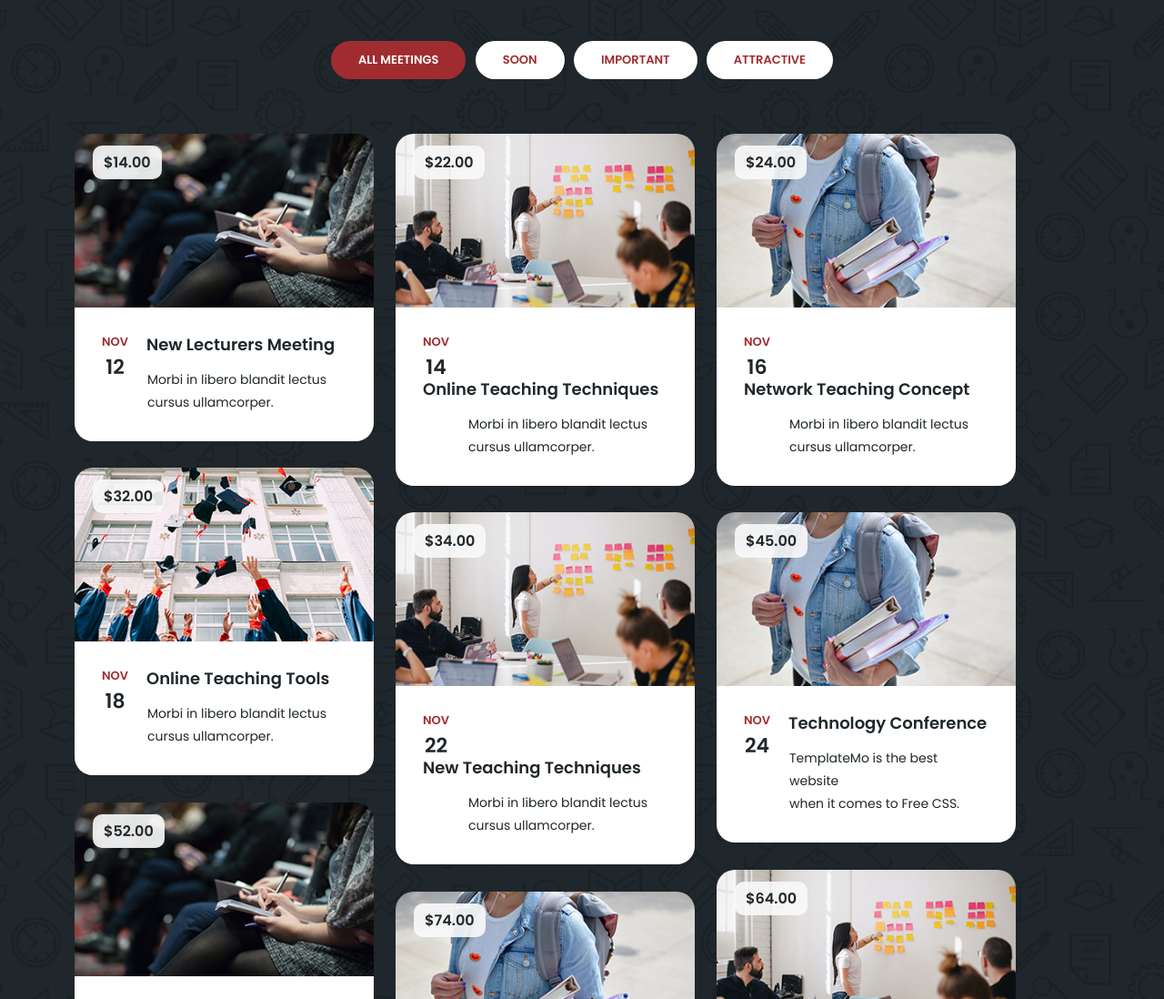
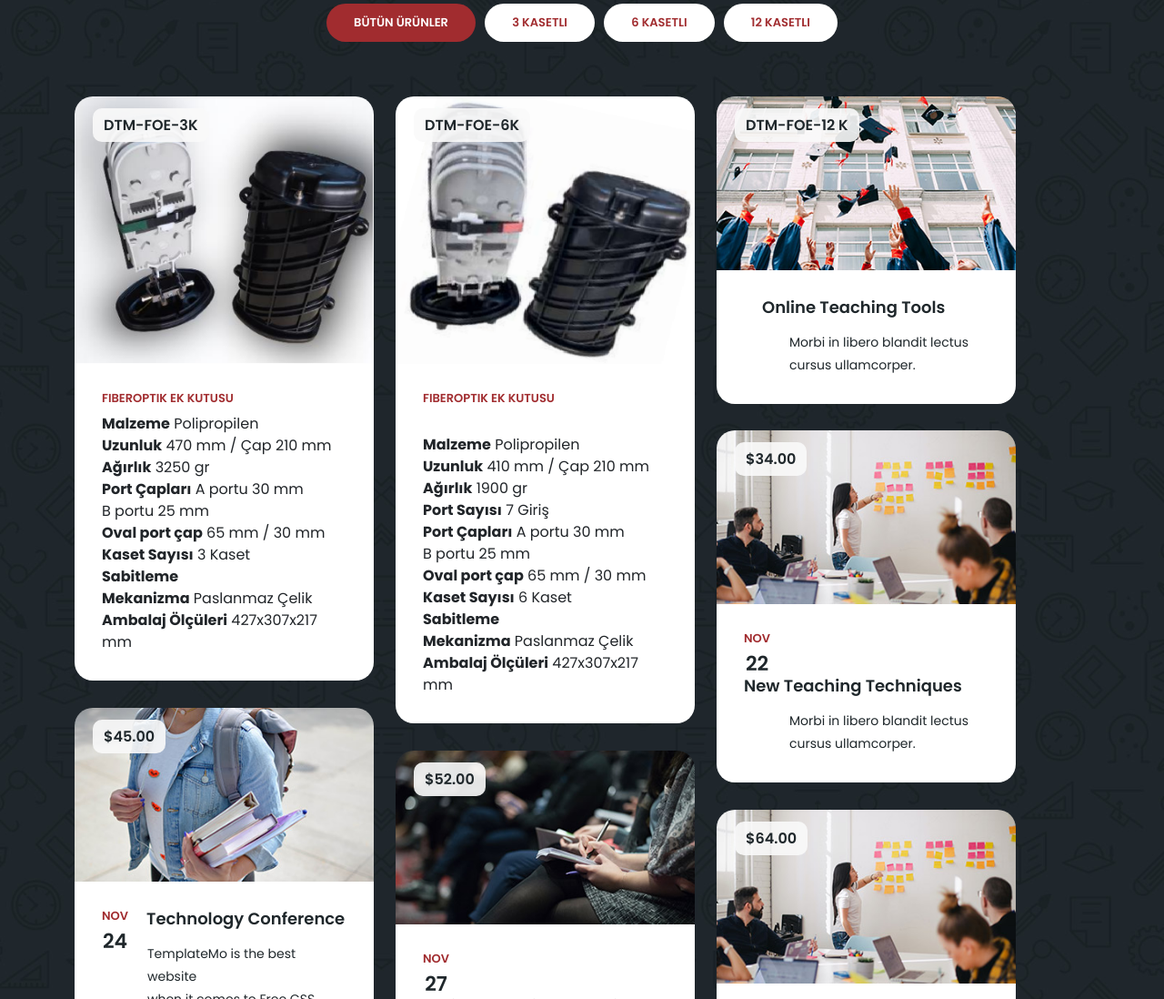
Before and after one commit to god-hephaestus/dtm-telekom, a plain HTML site: page meetings.html in a window 1280 px wide. Shown: the part 577-1675 px from the top of the page at 91% size. Drawn offline with nearby package versions, Linux system fonts and the light colour scheme.

Commit message:
putting in more product data to display

```diff
--- a/meetings.html
+++ b/meetings.html
@@ -9,7 +9,7 @@
     <meta name="author" content="Template Mo">
     <link href="https://fonts.googleapis.com/css?family=Poppins:100,200,300,400,500,600,700,800,900" rel="stylesheet">
 
-    <title>Education - List of Meetings</title>
+    <title>Ürünler - DTM Telekom</title>
 
     <!-- Bootstrap core CSS -->
     <link href="vendor/bootstrap/css/bootstrap.min.css" rel="stylesheet">
@@ -32,29 +32,6 @@ https://templatemo.com/tm-569-edu-meeting
 <body>
 
 
-
-  <!-- Sub Header -->
-  <div class="sub-header">
-    <div class="container">
-      <div class="row">
-        <div class="col-lg-8 col-sm-8">
-          <div class="left-content">
-            <p>This is an educational <em>HTML CSS</em> template by TemplateMo website.</p>
-          </div>
-        </div>
-        <div class="col-lg-4 col-sm-4">
-          <div class="right-icons">
-            <ul>
-              <li><a href="#"><i class="fa fa-facebook"></i></a></li>
-              <li><a href="#"><i class="fa fa-twitter"></i></a></li>
-              <li><a href="#"><i class="fa fa-behance"></i></a></li>
-              <li><a href="#"><i class="fa fa-linkedin"></i></a></li>
-            </ul>
-          </div>
-        </div>
-      </div>
-    </div>
-  </div>
 
   <!-- ***** Header Area Start ***** -->
   <header class="header-area header-sticky">
@@ -97,8 +74,8 @@ https://templatemo.com/tm-569-edu-meeting
     <div class="container">
       <div class="row">
         <div class="col-lg-12">
-          <h6>Here are our upcoming meetings</h6>
-          <h2>Upcoming Meetings</h2>
+          <h6>Lorem Ipsum</h6>
+          <h2>Lorem Ipsum</h2>
         </div>
       </div>
     </div>
@@ -112,84 +89,94 @@ https://templatemo.com/tm-569-edu-meeting
             <div class="col-lg-12">
               <div class="filters">
                 <ul>
-                  <li data-filter="*"  class="active">All Meetings</li>
-                  <li data-filter=".soon">Soon</li>
-                  <li data-filter=".imp">Important</li>
-                  <li data-filter=".att">Attractive</li>
+                  <li data-filter="*"  class="active">Bütün Ürünler</li>
+                  <li data-filter=".soon">3 Kasetli</li> <!-- SOON -->
+                  <li data-filter=".imp">6 Kasetli</li> <!-- IMP -->
+                  <li data-filter=".att">12 Kasetli</li> <!-- ATT -->
                 </ul>
               </div>
             </div>
             <div class="col-lg-12">
               <div class="row grid">
-                <div class="col-lg-4 templatemo-item-col all soon">
+
+                <!-- 3 KASET TEMPLATE -->
+                <div class="col-lg-6 templatemo-item-col all soon">
                   <div class="meeting-item">
                     <div class="thumb">
                       <div class="price">
-                        <span>$14.00</span>
+                        <span>DTM-FOE-3K</span>
                       </div>
-                      <a href="meeting-details.html"><img src="assets/images/meeting-01.jpg" alt=""></a>
+                      <a href="meeting-details.html"><img src="assets/images/3kaset.png" alt=""></a>
                     </div>
                     <div class="down-content">
                       <div class="date">
-                        <h6>Nov <span>12</span></h6>
+                        <h6>Fiberoptik Ek Kutusu</h6>
                       </div>
-                      <a href="meeting-details.html"><h4>New Lecturers Meeting</h4></a>
-                      <p>Morbi in libero blandit lectus<br>cursus ullamcorper.</p>
+                      <a href="meeting-details.html"><h4></h4></a>
+                      <ul>
+                        <li><b>Malzeme</b>&nbsp;Polipropilen</li>
+                        <li><b>Uzunluk</b>&nbsp;470 mm / Çap 210 mm</li>
+                        <li><b>Ağırlık</b>&nbsp;3250 gr</li>
+                        <li><b>Port Çapları</b>&nbsp;A portu 30 mm<br>B portu 25 mm</li>
+                        <li><b>Oval port çap</b>&nbsp;65 mm / 30 mm</li>
+                        <li><b>Kaset Sayısı</b>&nbsp;3 Kaset</li>
+                        <li><b>Sabitleme Mekanizma</b>&nbsp;Paslanmaz Çelik</li>
+                        <li><b>Ambalaj Ölçüleri</b>&nbsp;427x307x217 mm</li>
+                      </ul>
                     </div>
                   </div>
                 </div>
-                <div class="col-lg-4 templatemo-item-col all imp">
+
+                <!-- 6 KASET TEMPLATE -->
+                <div class="col-lg-6 templatemo-item-col all imp">
                   <div class="meeting-item">
                     <div class="thumb">
                       <div class="price">
-                        <span>$22.00</span>
+                        <span>DTM-FOE-6K</span>
                       </div>
-                      <a href="meeting-details.html"><img src="assets/images/meeting-02.jpg" alt=""></a>
+                      <a href="meeting-details.html"><img src="assets/images/6kaset.png" alt=""></a>
                     </div>
                     <div class="down-content">
                       <div class="date">
-                        <h6>Nov <span>14</span></h6>
+                        <h6>Fiberoptik Ek Kutusu<span></span></h6><br>
                       </div>
-                      <a href="meeting-details.html"><h4>Online Teaching Techniques</h4></a>
-                      <p>Morbi in libero blandit lectus<br>cursus ullamcorper.</p>
+                      <a href="meeting-details.html"><h4></h4></a>
+                      <ul>
+                        <li><b>Malzeme</b>&nbsp;Polipropilen</li>
+                        <li><b>Uzunluk</b>&nbsp;410 mm / Çap 210 mm</li>
+                        <li><b>Ağırlık</b>&nbsp;1900 gr</li>
+                        <li><b>Port Sayısı</b>&nbsp;7 Giriş</li>
+                        <li><b>Port Çapları</b>&nbsp;A portu 30 mm<br>B portu 25 mm</li>
+                        <li><b>Oval port çap</b>&nbsp;65 mm / 30 mm</li>
+                        <li><b>Kaset Sayısı</b>&nbsp;6 Kaset</li>
+                        <li><b>Sabitleme Mekanizma</b>&nbsp;Paslanmaz Çelik</li>
+                        <li><b>Ambalaj Ölçüleri</b>&nbsp;427x307x217 mm</li>
+                      </ul>
                     </div>
                   </div>
                 </div>
-                <div class="col-lg-4 templatemo-item-col all soon">
+
+                <!-- 12 KASET TEMPLATE -->
+                <div class="col-lg-6 templatemo-item-col all att">
                   <div class="meeting-item">
                     <div class="thumb">
                       <div class="price">
-                        <span>$24.00</span>
-                      </div>
-                      <a href="meeting-details.html"><img src="assets/images/meeting-03.jpg" alt=""></a>
-                    </div>
-                    <div class="down-content">
-                      <div class="date">
-                        <h6>Nov <span>16</span></h6>
-                      </div>
-                      <a href="meeting-details.html"><h4>Network Teaching Concept</h4></a>
-                      <p>Morbi in libero blandit lectus<br>cursus ullamcorper.</p>
-                    </div>
-                  </div>
-                </div>
-                <div class="col-lg-4 templatemo-item-col all att">
-                  <div class="meeting-item">
-                    <div class="thumb">
-                      <div class="price">
-                        <span>$32.00</span>
+                        <span>DTM-FOE-12 K</span>
                       </div>
                       <a href="meeting-details.html"><img src="assets/images/meeting-04.jpg" alt=""></a>
                     </div>
                     <div class="down-content">
                       <div class="date">
-                        <h6>Nov <span>18</span></h6>
+                        <h6><span></span></h6>
                       </div>
                       <a href="meeting-details.html"><h4>Online Teaching Tools</h4></a>
                       <p>Morbi in libero blandit lectus<br>cursus ullamcorper.</p>
                     </div>
                   </div>
                 </div>
-                <div class="col-lg-4 templatemo-item-col all att">
+
+
+                <div class="col-lg-4 templatemo-item-col all soon">
                   <div class="meeting-item">
                     <div class="thumb">
                       <div class="price">
@@ -274,6 +261,11 @@ https://templatemo.com/tm-569-edu-meeting
                     </div>
                   </div>
                 </div>
+
+
+
+
+
               </div>
             </div>
             <div class="col-lg-12">
```
Also changed, not shown: index.html (+18 -7 lines), meeting-details.html (+0 -24 lines), assets/images/3kaset.png (added), assets/images/6kaset.png (added), assets/images/dtm-logo.png (added).
